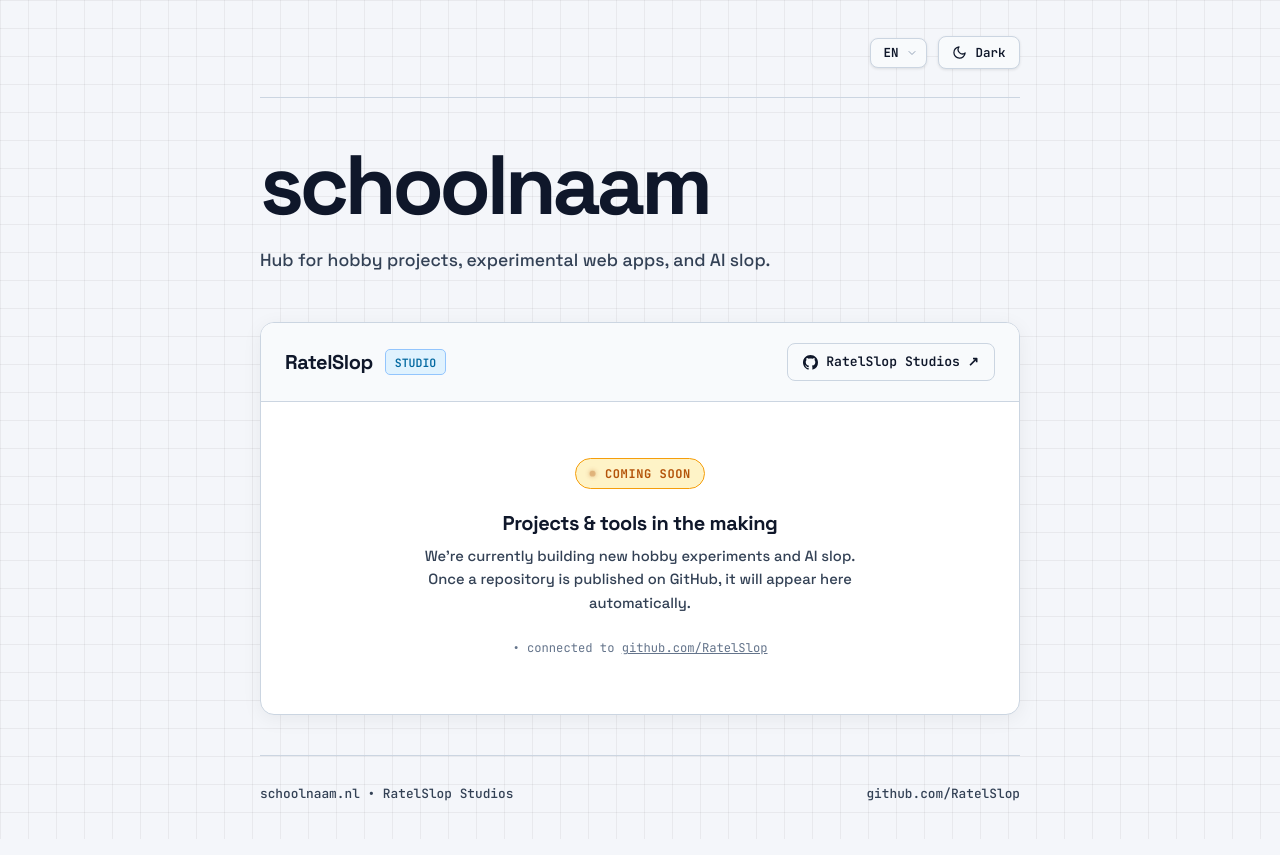
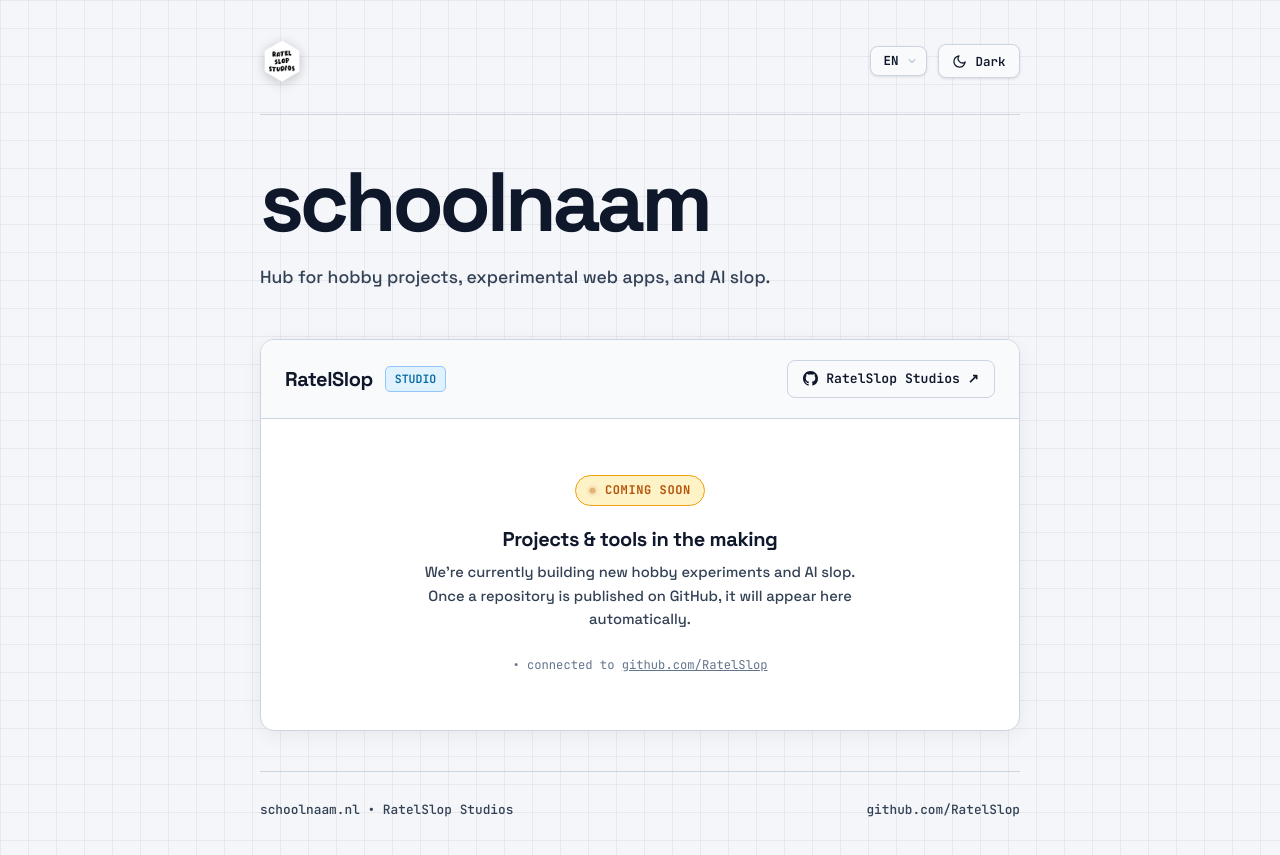
Before and after one commit to RatelSlop/schoolnaam.nl, a plain HTML site: page index.html in a window 1280 px wide. Drawn offline with Linux system fonts and the light colour scheme; no server answers.

Commit message:
Voeg transparant RatelSlop logo toe linksboven met home link

```diff
--- a/index.html
+++ b/index.html
@@ -138,21 +138,40 @@
       margin-bottom: 3rem;
     }
 
-    .status-indicator {
-      display: flex;
+    .top-bar-brand {
+      display: inline-flex;
       align-items: center;
-      gap: 0.6rem;
-      color: var(--text-muted);
-      font-weight: 500;
-      letter-spacing: 0.02em;
+      gap: 0.65rem;
+      text-decoration: none;
+      padding: 0.25rem;
+      border-radius: 10px;
+      transition: transform 0.18s ease, filter 0.18s ease;
+      cursor: pointer;
     }
 
-    .status-dot {
-      width: 8px;
-      height: 8px;
-      border-radius: 50%;
-      background: var(--status-dot);
-      box-shadow: 0 0 8px var(--status-dot);
+    .top-bar-brand:hover {
+      transform: translateY(-1px) scale(1.04);
+    }
+
+    .top-bar-brand:active {
+      transform: scale(0.96);
+    }
+
+    .top-bar-brand:focus-visible {
+      outline: 2px solid var(--accent);
+      outline-offset: 4px;
+    }
+
+    .brand-logo {
+      height: 42px;
+      width: auto;
+      display: block;
+      filter: drop-shadow(0 2px 6px rgba(0, 0, 0, 0.22));
+      transition: filter 0.18s ease;
+    }
+
+    .top-bar-brand:hover .brand-logo {
+      filter: drop-shadow(0 4px 12px rgba(56, 189, 248, 0.4));
     }
 
     .controls-group {
@@ -581,9 +600,9 @@
   <div class="container">
     <!-- Top utility bar with brand/logo area, language select, and theme switcher -->
     <div class="top-bar">
-      <div class="top-bar-brand" id="top-bar-brand">
-        <!-- Logo placeholder -->
-      </div>
+      <a href="/" class="top-bar-brand" aria-label="schoolnaam.nl home" title="schoolnaam.nl — Home">
+        <img src="/logo.png" alt="RatelSlop Studios Logo" class="brand-logo" width="40" height="46">
+      </a>
 
       <div class="controls-group">
         <!-- Language Switcher Dropdown (EN / NL) -->
```
Also changed, not shown: 404.html (+34 -14 lines), asdfghjkl/index.html (+32 -18 lines), logo.png (added).
